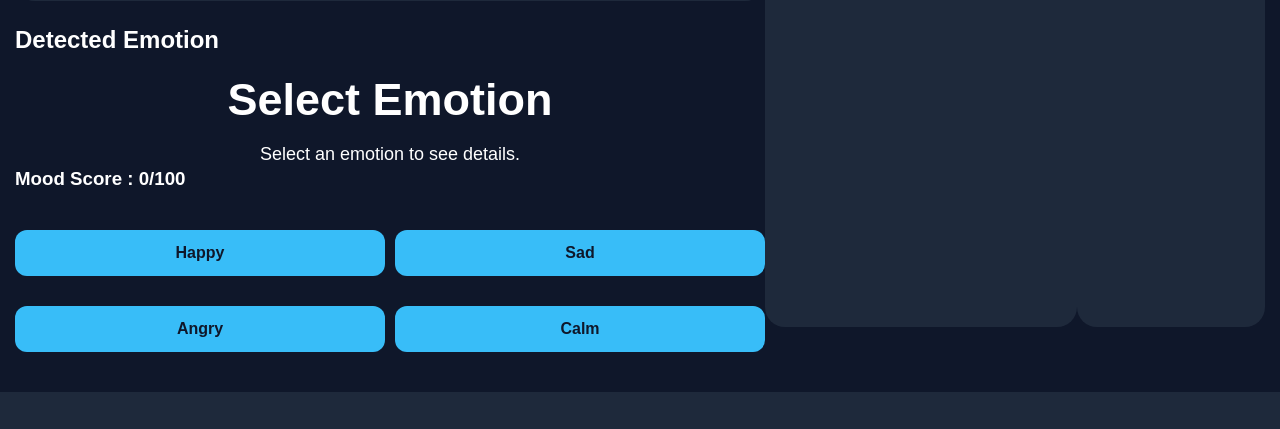
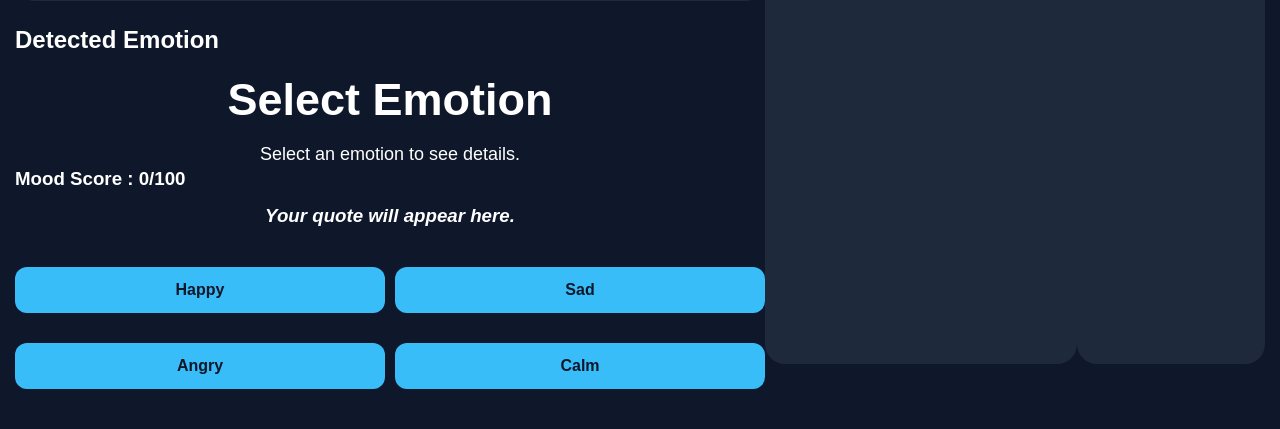
Before and after one commit to darshan-77777/MoodSync-AI, a Flask app: page / in a window 1280 px wide. Shown: the part 649-1078 px from the top of the page. Before the commit the page ends 1041 px from the top, so only its background shows below. Run offline with Flask 3, Linux system fonts and the light colour scheme.

Commit message:
added emotion based motivational quote

```diff
--- a/static/script.js
+++ b/static/script.js
@@ -40,6 +40,36 @@ else{
 document.getElementById("moodScore")
   .textContent =
   "Mood Score : " + score + "/100";
+  let quote = "";
+
+if(emotion.includes("Happy")){
+
+  quote =
+    "Keep spreading positivity wherever you go.";
+
+}
+else if(emotion.includes("Sad")){
+
+  quote =
+    "Every difficult day eventually passes.";
+
+}
+else if(emotion.includes("Angry")){
+
+  quote =
+    "Take a pause before reacting.";
+
+}
+else{
+
+  quote =
+    "Peace comes from within.";
+
+}
+
+document.getElementById("moodQuote")
+  .textContent = quote;
+
 document.getElementById("emotionText")
 let description = "";
 
--- a/static/style.css
+++ b/static/style.css
@@ -100,3 +100,8 @@ li{
   font-size:18px;
   line-height:1.5;
 }
+#moodQuote{
+  font-style: italic;
+  margin-top: 15px;
+  text-align: center;
+}
--- a/templates/index.html
+++ b/templates/index.html
@@ -78,6 +78,9 @@
   Select an emotion to see details.
   <h3 id="moodScore">
   Mood Score : 0/100
+  <p id="moodQuote">
+  Your quote will appear here.
+</p>
 </h3>
 </p>
 <div class="emotionButtons">
```
